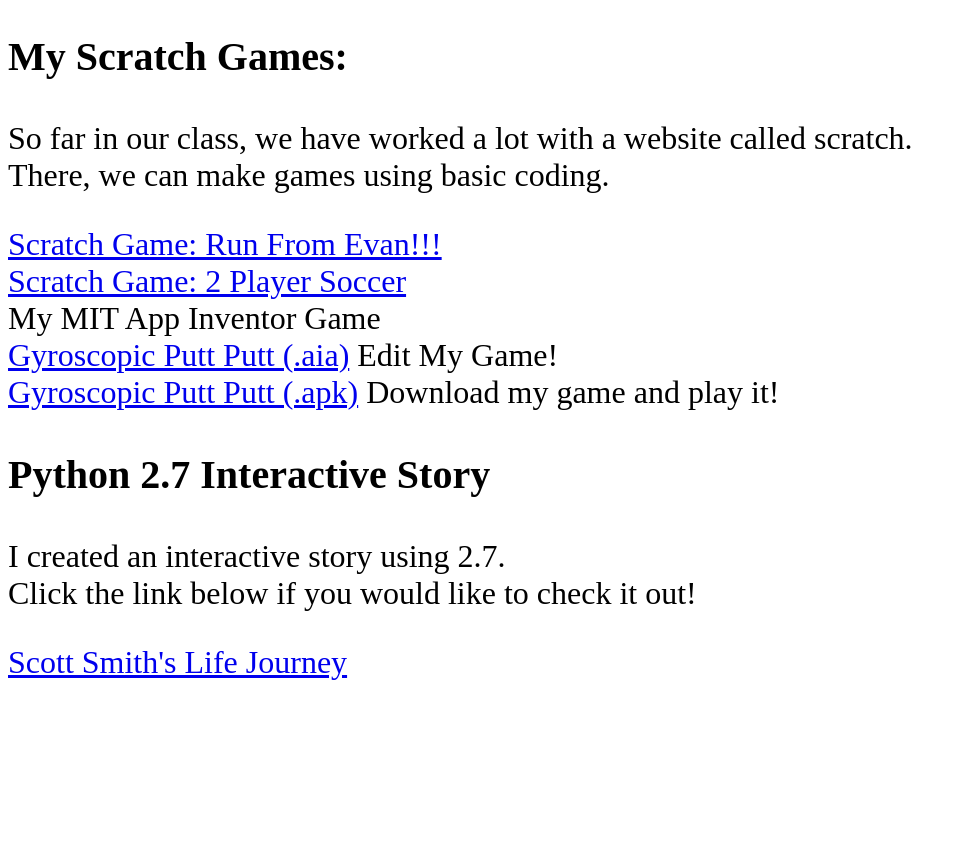
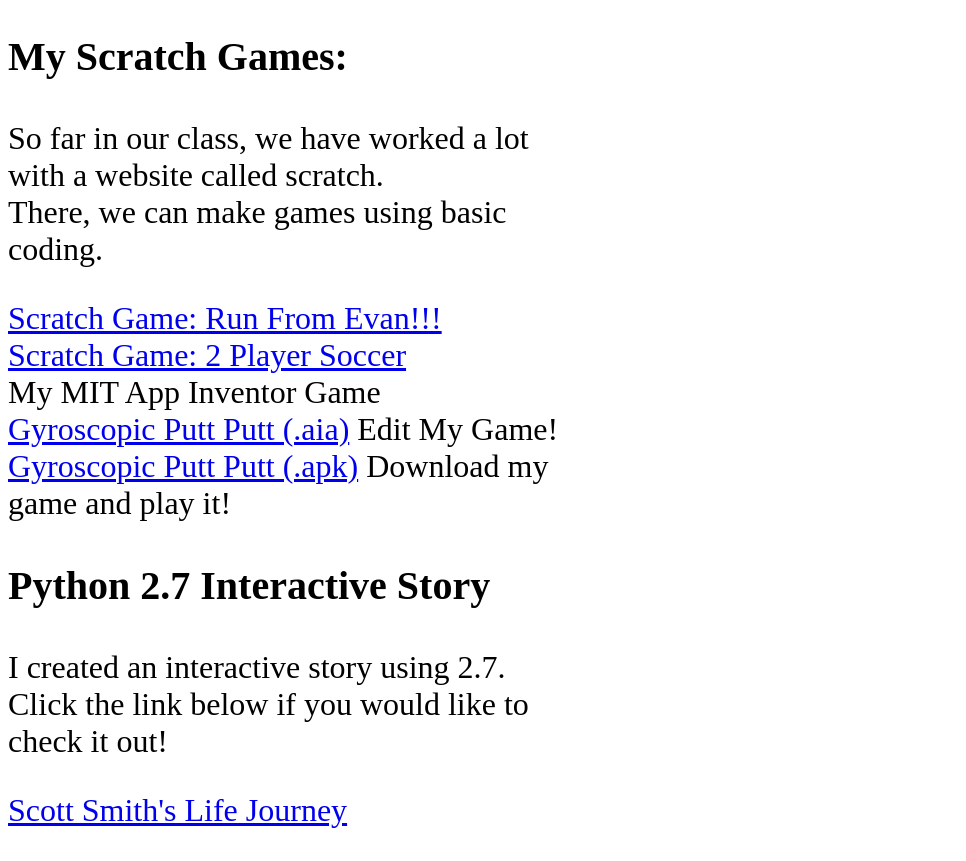
Before and after one commit to josefs414/josefs414.github.io, a plain HTML site: page my_website/portfolio.html in a window 1280 px wide. Shown: the part 960-1821 px from the top of the page, without its empty margins (0-966 px from the left). Before the commit the page ends 1673 px from the top, so only its background shows below. Drawn offline with Linux system fonts and the light colour scheme.

Commit message:
Changed the background

```diff
--- a/my_website/portfolio.html
+++ b/my_website/portfolio.html
@@ -6,7 +6,7 @@
         min-height: 60%; width: auto; height: auto;z-index: -10;}
     h2 {text-align: center; font-size: 120%; font-family: "Times New Roman";
         background-color: white; }
-        p {font-size: 200%; color: black;}
+        p {font-size: 200%; color: black; background-color: white; margin-right: 700px;}
         h3 {font-size: 250%;}
         h1 {font-size: 350%;}
       </style>
```
